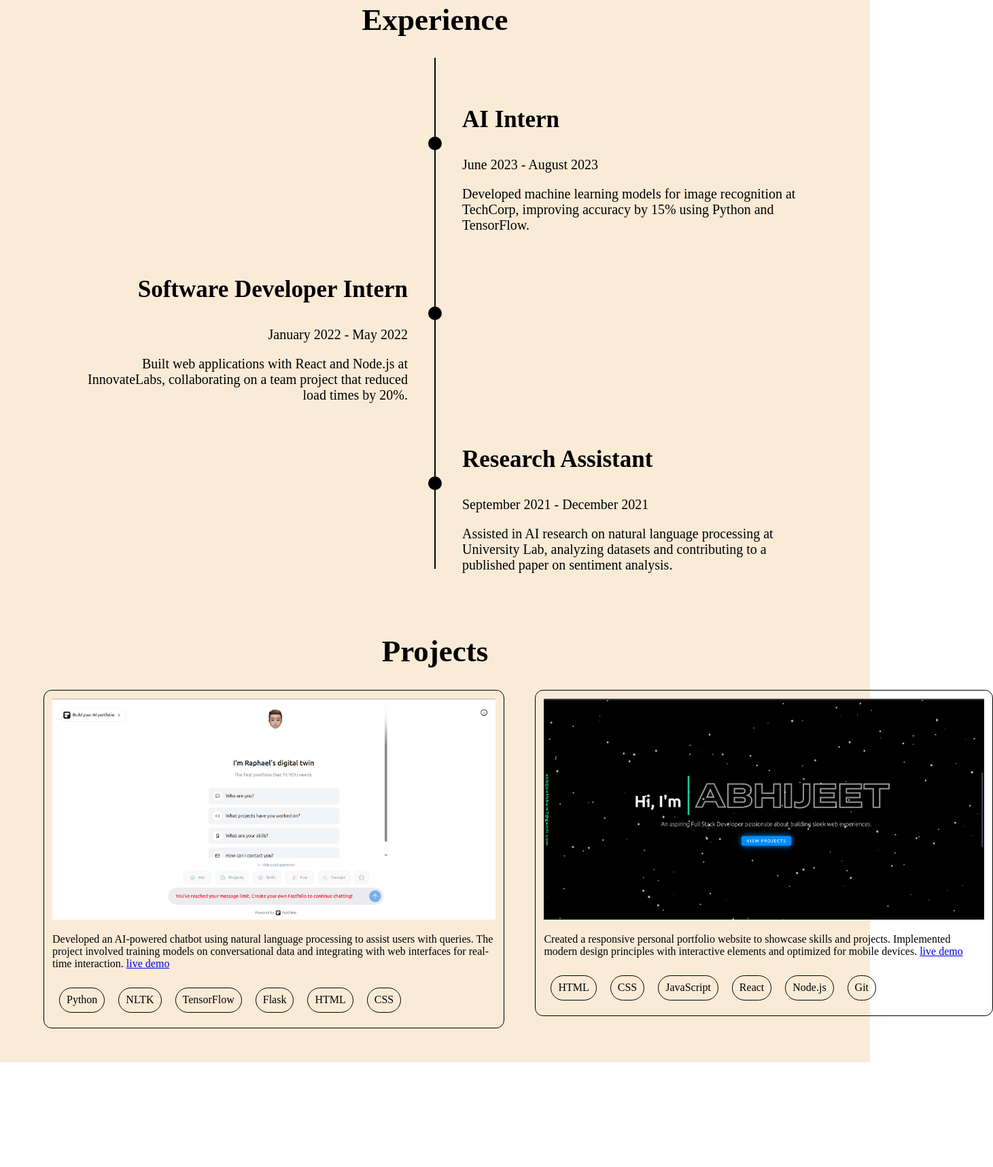
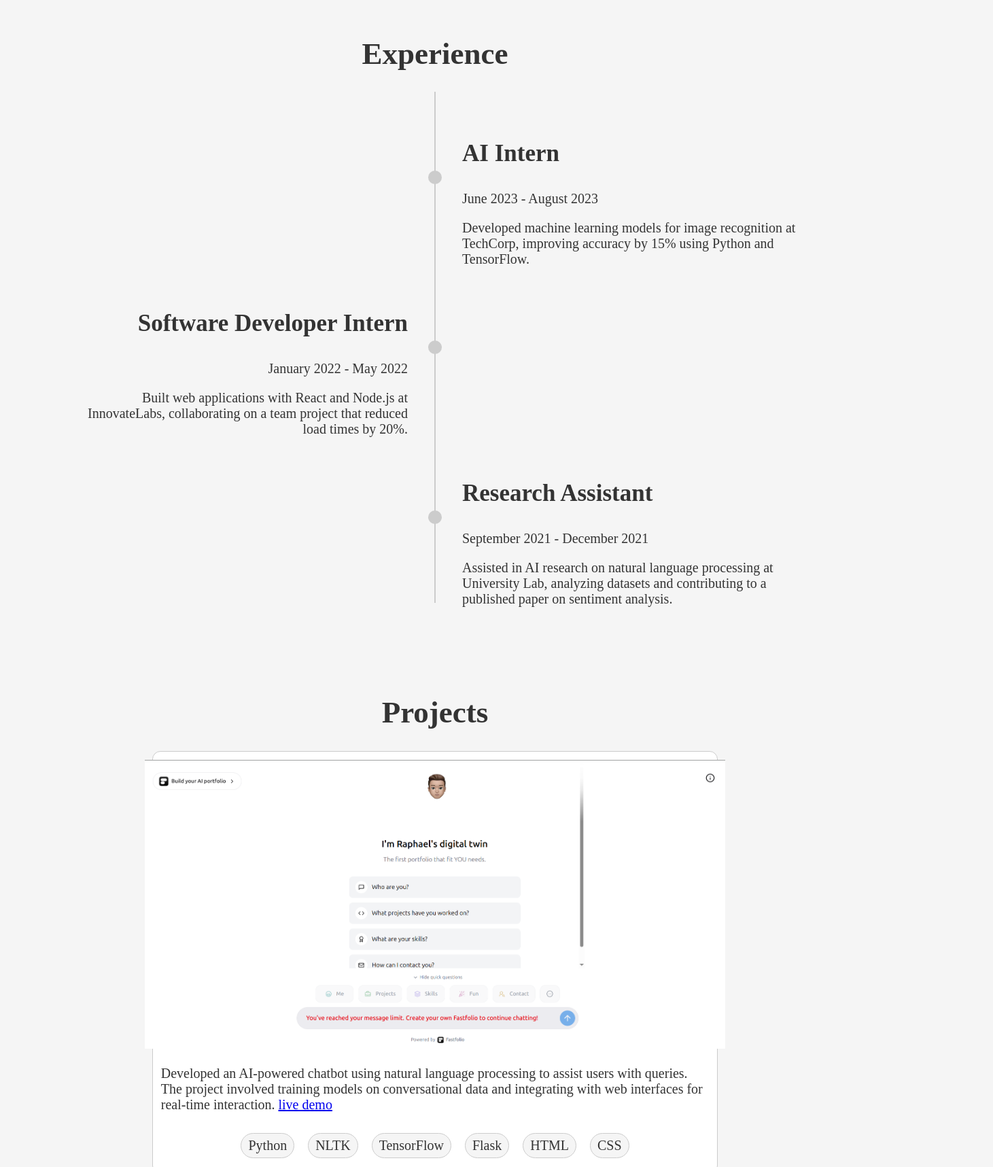
Before and after one commit to Meshal6299/Portfolio, a plain HTML site: page index.html in a window 1280 px wide. Shown: the part 762-2479 px from the top of the page at 68% size, 1461 px wide, since content can reach past the window. Before the commit the page ends 2325 px from the top, so only its background shows below. Drawn offline with Linux system fonts and the light colour scheme.

Commit message:
Removed the contact link and improved the light color theme

```diff
--- a/index.html
+++ b/index.html
@@ -16,7 +16,6 @@
                     <a href="#about" class="link1">About Me</a>
                     <a href="#experience" class="link2">Experience</a>
                     <a href="#projects" class="link3">Projects</a>
-                    <a href="#contact" class="link4">Contact</a>
                </div>
           </div>
           <div class="about" id="about">
--- a/style.css
+++ b/style.css
@@ -5,6 +5,7 @@ body{
     cursor: default;
     scrollbar-width: none; /* Firefox */
     -ms-overflow-style: none; /* IE and Edge */
+    background-color: #f5f5f5; /* Light gray as primary tone */
 }
 html {
     scroll-behavior: smooth;
@@ -16,7 +17,7 @@ html {
     display: flex;
     flex-direction: column;
     align-items: center;
-    background-color: antiquewhite;
+    background-color: #f5f5f5; /* Consistent with body */
 }
 .topbar{
     height: 70px;
@@ -28,7 +29,7 @@ html {
     position: fixed;
     top: 0;
     box-shadow: 0 0 1px;
-    background-color: #88888834;
+    background-color: rgba(255, 255, 255, 0.6); /* White with slight transparency for glass effect */
     backdrop-filter: blur(10px);
     -webkit-backdrop-filter: blur(10px);
     z-index: 1000;
@@ -42,19 +43,20 @@ html {
 }
 .links a{
     text-decoration: none;
-    color: #000000;
+    color: #333333; /* Dark gray for better contrast on light background */
 }
 .links a:hover{
-    text-shadow: 0 0 5px black;
+    text-shadow: 0 0 5px #333333;
 }
 .about{
     width: calc(100% - 1px);
-    height: 600px;
+    height: 650px;
     display: flex;
     align-items: center;
     justify-content: center;
     gap: 60px;
     padding-top: 60px;
+    background-color: #f5f5f5; /* Consistent */
 }
 .image img{
     border-radius: 10px;
@@ -70,6 +72,7 @@ html {
 }
 .me p{
     font-size: 17px;
+    color: #333333; /* Dark gray text */
 }
 .me .btns{
     display: flex;
@@ -85,7 +88,7 @@ html {
 .btn1, .btn2{
     padding: 8px;
     border-radius: 3px;
-    border: 1px solid rgba(0, 0, 0, 0.444);
+    border: 1px solid #cccccc; /* Light gray border for secondary tone */
     font-size: 15px;
     display: flex;
     align-items: center;
@@ -93,12 +96,12 @@ html {
     gap: 10px;
     height: 40px;
     width: 155px;
-    color: #000000b5;
-    background-color: rgb(250, 250, 250);
+    color: #333333; /* Dark gray text */
+    background-color: #ffffff; /* White background */
 }
 .btn1:hover, .btn2:hover{
     cursor: pointer;
-    box-shadow: 0 0 2px;
+    box-shadow: 0 0 2px #cccccc;
 }
 .experience{
     padding-top: 75px;
@@ -108,9 +111,11 @@ html {
     text-align: center;
     flex-direction: column;
     padding-bottom: 40px;
+    background-color: #f5f5f5; /* Consistent */
 }
 .experience h1{
     font-size: 45px;
+    color: #333333; /* Dark gray */
 }
 .timeline{
     width: 100%;
@@ -123,7 +128,7 @@ html {
 .timeline .line{
     height: 750px;
     width: 0px;
-    border: 1px solid;
+    border: 1px solid #cccccc; /* Light gray border */
     display: flex;
     flex-direction: column;
     justify-content: space-around;
@@ -131,19 +136,21 @@ html {
 .line > div{
     height: 20px;
     width: 20px;
-    background-color: black;
+    background-color: #cccccc; /* Light gray dots */
     border-radius: 20px;
     position: relative;
     right: 10px;
 }
 .line h3{
     font-size: 35px;
+    color: #333333; /* Dark gray */
 }
 .line .details{
     height: fit-content;
     width: 500px;
     position: relative;
     bottom: 80px;
+    color: #333333; /* Dark gray */
 }
 .line .left{
     left: 50px;
@@ -155,9 +162,11 @@ html {
 }
 .line p{
     font-size: 20px;
+    color: #333333; /* Dark gray */
 }
 .projects h1{
     font-size: 45px;
+    color: #333333; /* Dark gray */
 }
 .projects{
     width: 100%;
@@ -166,22 +175,29 @@ html {
     display: flex;
     flex-direction: column;
     align-items: center;
-    padding-top: 25px;
+    padding-top: 65px;
+    background-color: #f5f5f5; /* Consistent */
 }
 .project-container{
     width: 90%;
-    display: grid;
-    grid-template-columns: repeat(2, 1fr);
     gap: 45px;
+    display: flex;
+    flex-direction: column;
+    align-items: center;
 }
 .project-block{
     height: fit-content;
-    border: 1px solid;
     border-radius: 12px;
     padding: 12px;
+    width: 70%;
+    justify-items: center;
+    font-size: 20px;
+    border: 1px solid #cccccc; /* Light gray border */
+    background-color: #ffffff; /* White background */
+    color: #333333; /* Dark gray text */
 }
 .project-block img{
-    height: 325px;
+    height: 425px;
 }
 .tools{
     display: flex;
@@ -195,9 +211,11 @@ html {
     padding-left: 10px;
     padding-right: 10px;
     width: fit-content;
-    border: 1px solid;
+    border: 1px solid #cccccc; /* Light gray border */
     border-radius: 20px;
     display: flex;
     justify-content: center;
     align-items: center;
+    background-color: #f5f5f5; /* Light gray background */
+    color: #333333; /* Dark gray text */
 }
```
